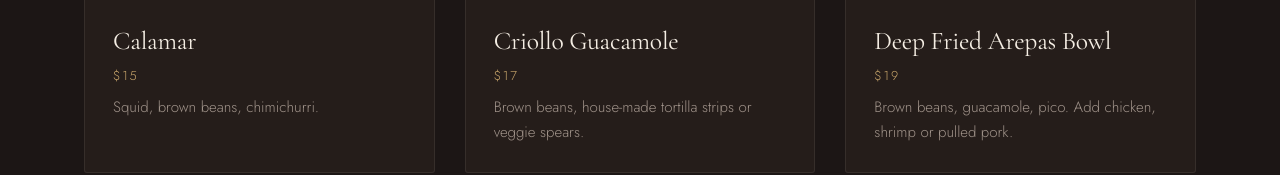
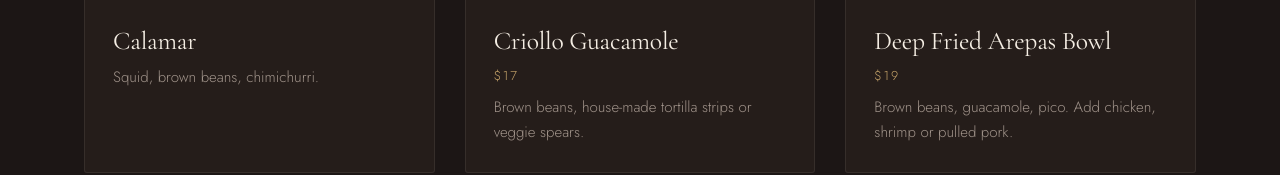
Before and after one commit to wfwayfresh/criollo-beaufort, a website: page index.html in a window 1280 px wide. Shown: the part 2269-2444 px from the top of the page. Drawn offline with nearby package versions, Linux system fonts and the light colour scheme.

Commit message:
Removed featured dish pricing from Criollo homepage

```diff
--- a/index.html
+++ b/index.html
@@ -133,7 +133,7 @@
           <div class="frame wide"><img src="img/calamar.webp" srcset="img/calamar-sm.webp 800w, img/calamar.webp 1600w" sizes="(max-width:560px) 90vw, 30vw" alt="Calamar — squid with brown beans and chimichurri" loading="lazy" width="1536" height="2048"></div>
           <div class="card-b">
             <h3 class="h3">Calamar</h3>
-            <span class="price">$15</span>
+
             <p>Squid, brown beans, chimichurri.</p>
           </div>
         </article>
```
